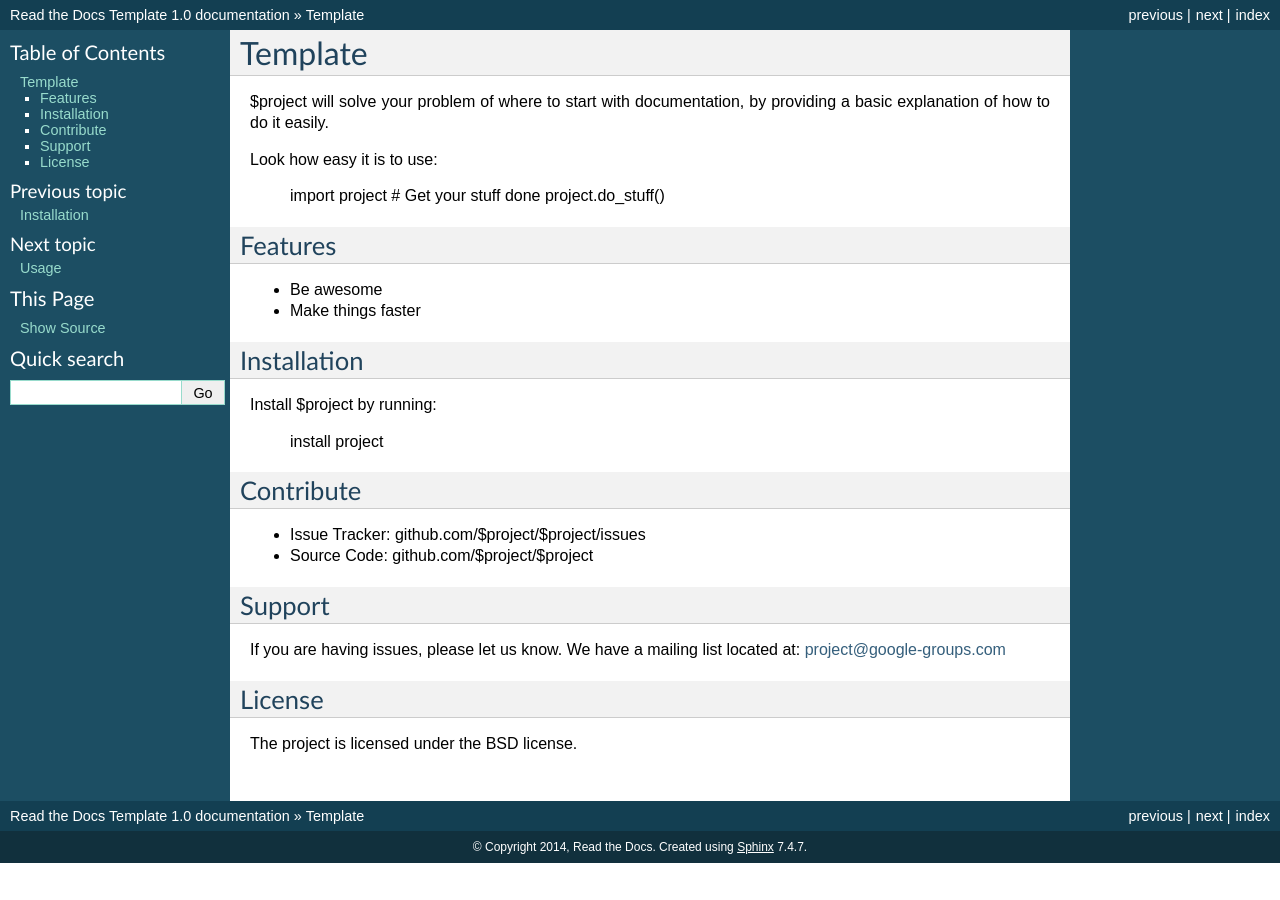
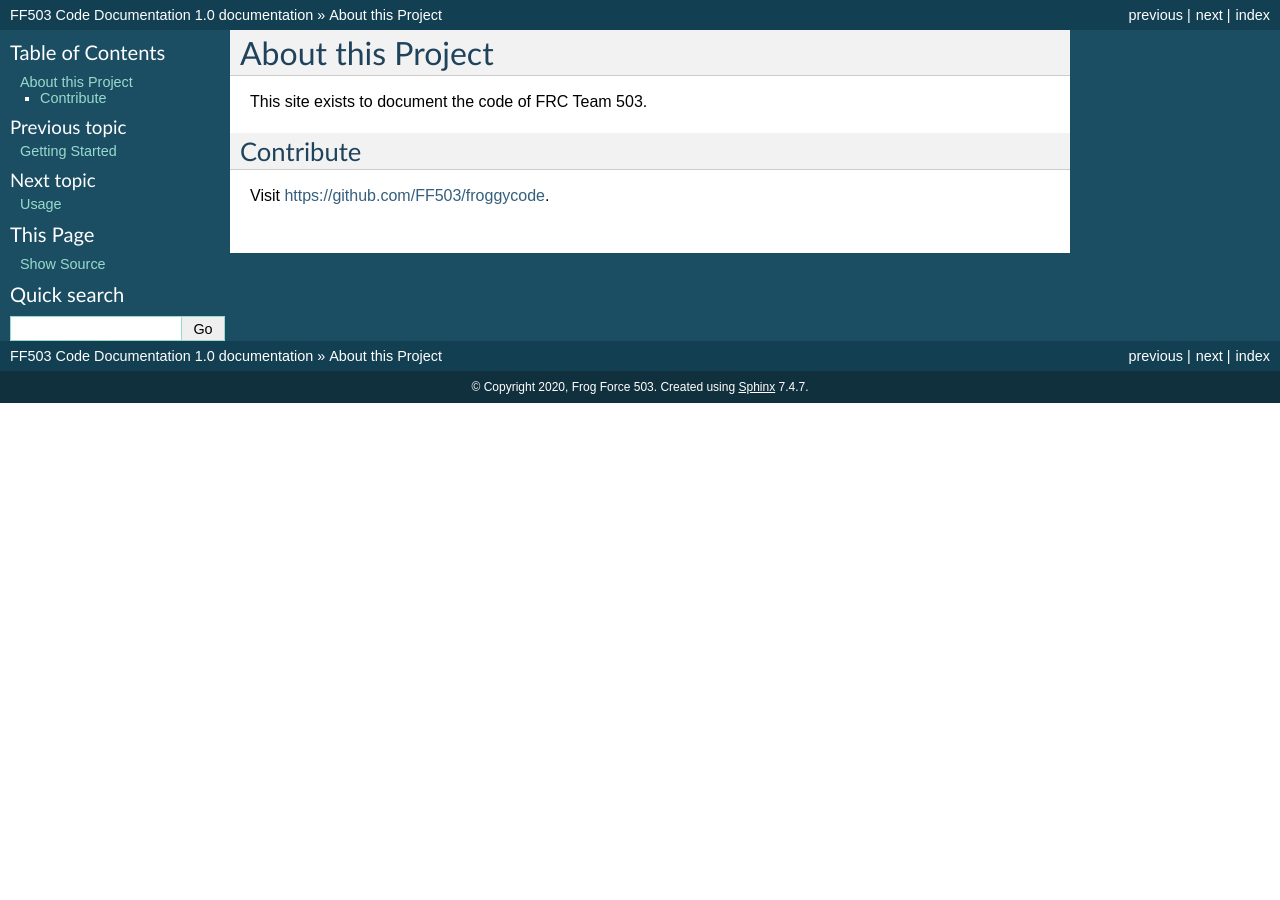
Before and after one commit to FF503/froggycode, a Sphinx documentation site: the page built from docs/readme.rst, in a window 1280 px wide. Built offline with Sphinx 7.4.7, drawn with Linux system fonts in a browser that asks for light colours.

```diff
--- a/README.rst
+++ b/README.rst
@@ -1,41 +1,9 @@
-Template
-========
+About this Project
+==================
 
-$project will solve your problem of where to start with documentation,
-by providing a basic explanation of how to do it easily.
-
-Look how easy it is to use:
-
-    import project
-    # Get your stuff done
-    project.do_stuff()
-
-Features
---------
-
-- Be awesome
-- Make things faster
-
-Installation
-------------
-
-Install $project by running:
-
-    install project
+This site exists to document the code of FRC Team 503.
 
 Contribute
 ----------
 
-- Issue Tracker: github.com/$project/$project/issues
-- Source Code: github.com/$project/$project
-
-Support
--------
-
-If you are having issues, please let us know.
-We have a mailing list located at: project@google-groups.com
-
-License
--------
-
-The project is licensed under the BSD license.
+Visit `<https://github.com/FF503/froggycode>`_.
--- a/docs/conf.py
+++ b/docs/conf.py
@@ -43,8 +43,8 @@ source_suffix = '.rst'
 master_doc = 'index'
 
 # General information about the project.
-project = u'Read the Docs Template'
-copyright = u'2014, Read the Docs'
+project = u'FF503 Code Documentation'
+copyright = u'2020, Frog Force 503'
 
 # The version info for the project you're documenting, acts as replacement for
 # |version| and |release|, also used in various other places throughout the
--- a/docs/history.rst
+++ /dev/null
@@ -1 +0,0 @@
-.. include:: ../HISTORY.rst
--- a/docs/installation.rst
+++ /dev/null
@@ -1,7 +0,0 @@
-============
-Installation
-============
-
-Install the package with pip::
-
-    $ pip install read-the-docs-template
```
Also changed, not shown: docs/gettingStarted.rst (added, +7 -0 lines), docs/index.rst (+2 -7 lines).
